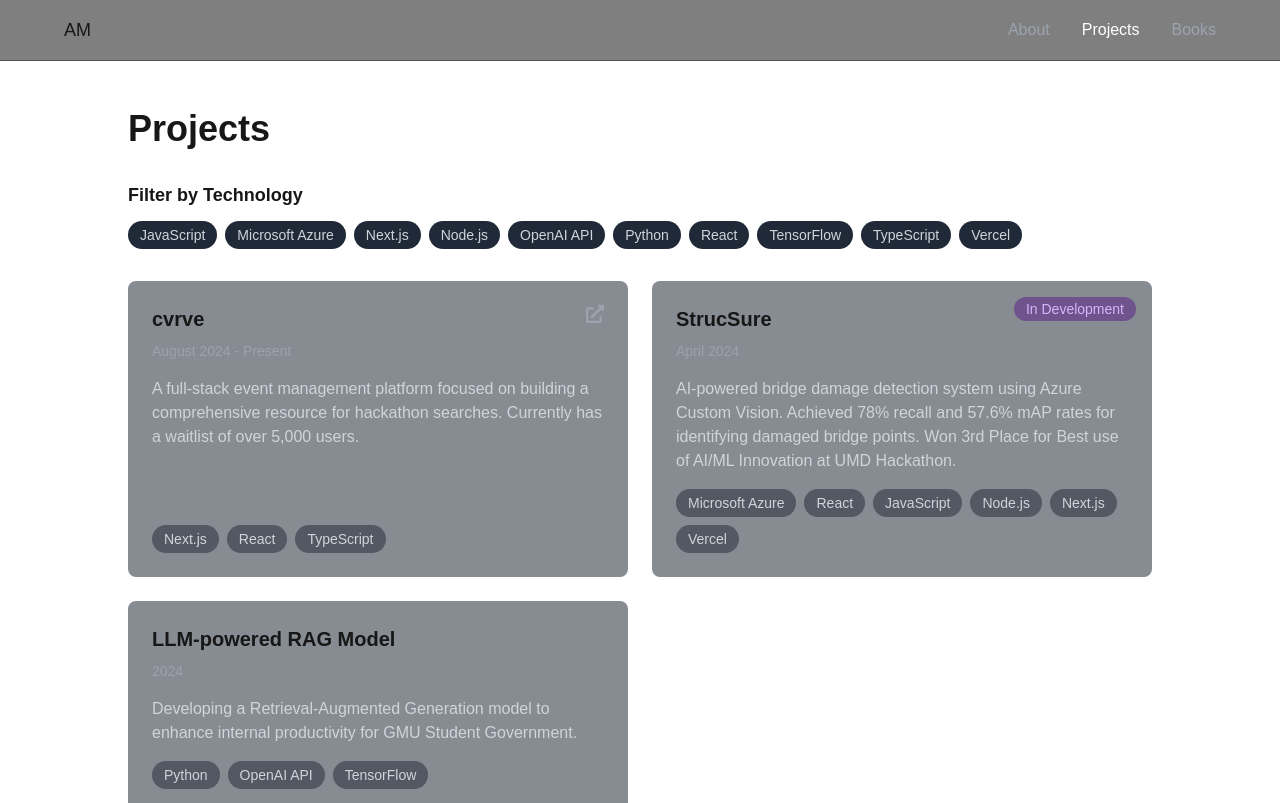
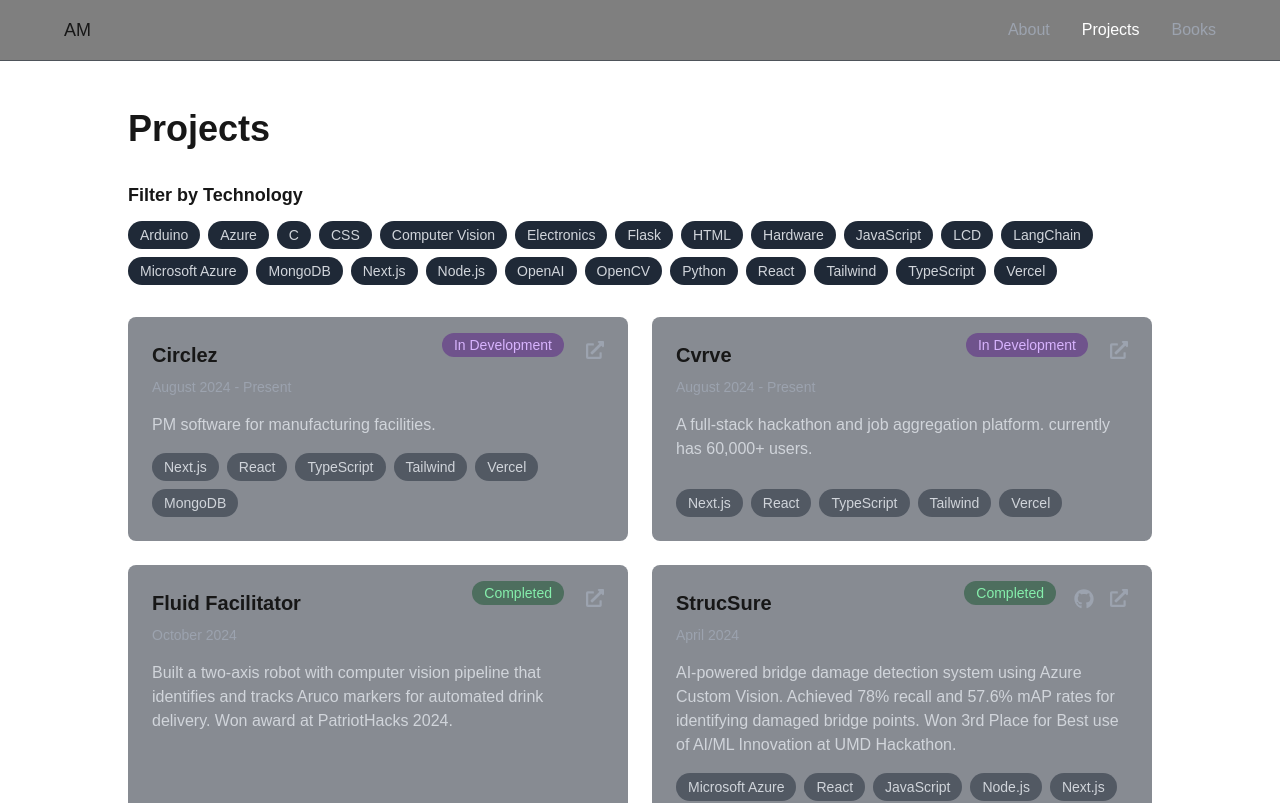
Before and after one commit to amahjoor/arman-web, a Next.js app: page /projects in a window 1280 px wide. Shown: the top 803 px of the page. Built offline with nearby package versions, Linux system fonts and the light colour scheme.

Commit message:
update projects

```diff
--- a/src/app/books/page.tsx
+++ b/src/app/books/page.tsx
@@ -226,7 +226,7 @@ export default function Books() {
 
           {/* Genre Filter */}
           <div className="mb-8 opacity-0 animate-fade-in-delay">
-            <h2 className="text-lg font-semibold mb-3">Filter by Genre</h2>
+            <h2 className="text-lg font-semibold mb-3">Genre</h2>
             <div className="flex flex-wrap gap-2">
               {allGenres.map((genre) => (
                 <button
--- a/src/app/projects/page.tsx
+++ b/src/app/projects/page.tsx
@@ -19,24 +19,61 @@ interface Project {
 
 const projects: Project[] = [
   {
-    title: "cvrve",
-    description: "A full-stack event management platform focused on building a comprehensive resource for hackathon searches. Currently has a waitlist of over 5,000 users.",
-    tech: ["Next.js", "React", "TypeScript"],
+    title: "Circlez",
+    description: "PM software for manufacturing facilities.",
+    tech: ["Next.js", "React", "TypeScript", "Tailwind", "Vercel", "MongoDB"],
+    link: "https://www.circlez-online.com",
+    status: "In Development",
+    date: "August 2024 - Present"
+  },
+  {
+    title: "Cvrve",
+    description: "A full-stack hackathon and job aggregation platform. currently has 60,000+ users.",
+    tech: ["Next.js", "React", "TypeScript", "Tailwind", "Vercel"],
     link: "https://www.cvrve.me",
     status: "In Development",
     date: "August 2024 - Present"
   },
   {
+    title: "Fluid Facilitator",
+    description: "Built a two-axis robot with computer vision pipeline that identifies and tracks Aruco markers for automated drink delivery. Won award at PatriotHacks 2024.",
+    tech: ["Python", "OpenCV", "Arduino", "Computer Vision"],
+    link: "https://devpost.com/software/fluid-flicker",
+    status: "Completed",
+    date: "October 2024"
+  },
+  {
     title: "StrucSure",
     description: "AI-powered bridge damage detection system using Azure Custom Vision. Achieved 78% recall and 57.6% mAP rates for identifying damaged bridge points. Won 3rd Place for Best use of AI/ML Innovation at UMD Hackathon.",
     tech: ["Microsoft Azure", "React", "JavaScript", "Node.js", "Next.js", "Vercel"],
+    github: "https://github.com/amahjoor/strucsure",
+    link: "https://devpost.com/software/strucsure",
+    status: "Completed",
     date: "April 2024"
   },
   {
-    title: "LLM-powered RAG Model",
-    description: "Developing a Retrieval-Augmented Generation model to enhance internal productivity for GMU Student Government.",
-    tech: ["Python", "OpenAI API", "TensorFlow"],
-    date: "2024"
+    title: "GrocerAi",
+    description: "A web app that creates personalized shopping lists and finds the most efficient route through stores using Dijkstra's algorithm. Integrated with Kroger API and LangChain for NLP.",
+    tech: ["React", "Node.js", "Python", "LangChain", "Azure", "JavaScript"],
+    link: "https://devpost.com/software/grocerai",
+    status: "Completed",
+    date: "February 2024"
+  },
+  {
+    title: "Pomodoro Timer",
+    description: "A hardware-based timer designed to assist veterans with PTSD and Combat Stress in maintaining focus. Features 25-minute work intervals with customizable break periods, LED indicators, and an adjustable LCD display.",
+    tech: ["Arduino", "C", "Hardware", "LCD", "Electronics"],
+    link: "https://devpost.com/software/pomodoro-timer-2nhiq1",
+    status: "Completed",
+    date: "September 2024"
+  },
+  {
+    title: "EmojAi",
+    description: "An AI-powered emoji generator that creates unique text-based emojis based on user descriptions using Azure OpenAI. Built with a focus on expanding beyond traditional emoji limitations.",
+    tech: ["Python", "Azure", "OpenAI", "Flask", "HTML", "CSS", "JavaScript"],
+    github: "https://github.com/amahjoor/emojAi",
+    status: "Completed",
+    date: "January 2024"
   }
 ];
 
@@ -107,7 +144,7 @@ export default function Projects() {
 
 function ProjectCard({ project }: { project: Project }) {
   return (
-    <div className="group bg-gray-900/50 rounded-lg p-6 hover:bg-gray-900/70 transition-all duration-300 flex flex-col h-full">
+    <div className="group bg-gray-900/50 rounded-lg p-6 hover:bg-gray-900/70 transition-all duration-300 flex flex-col h-full relative">
       <div className="flex justify-between items-start mb-4">
         <div>
           <h2 className="text-xl font-bold mb-2">{project.title}</h2>
@@ -151,8 +188,12 @@ function ProjectCard({ project }: { project: Project }) {
       </div>
 
       {project.status && (
-        <div className="absolute top-4 right-4">
-          <span className="px-3 py-1 bg-purple-900/50 rounded-full text-sm text-purple-300">
+        <div className={`absolute top-4 ${project.github ? 'right-24' : project.link ? 'right-16' : 'right-4'}`}>
+          <span className={`px-3 py-1 rounded-full text-sm ${
+            project.status === "Completed"
+              ? 'bg-green-900/50 text-green-300'
+              : 'bg-purple-900/50 text-purple-300'
+          }`}>
             {project.status}
           </span>
         </div>
```
